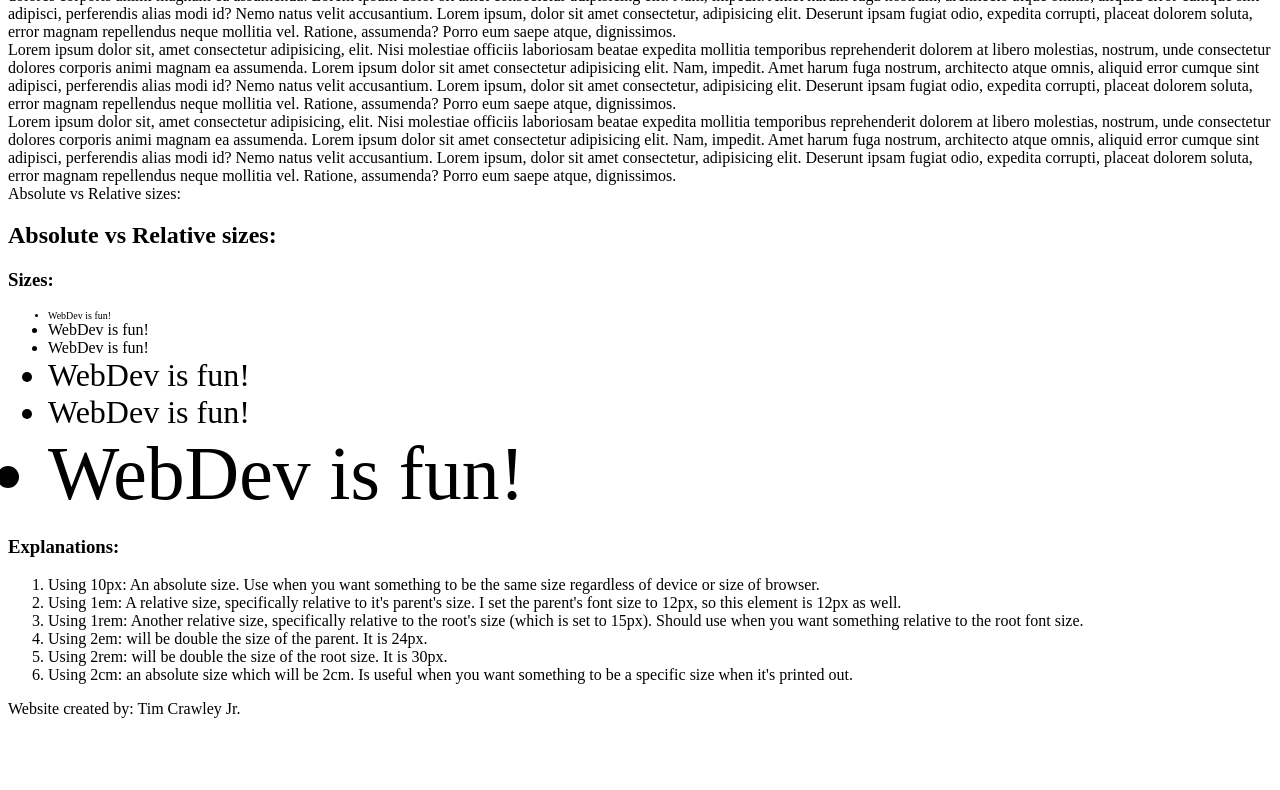
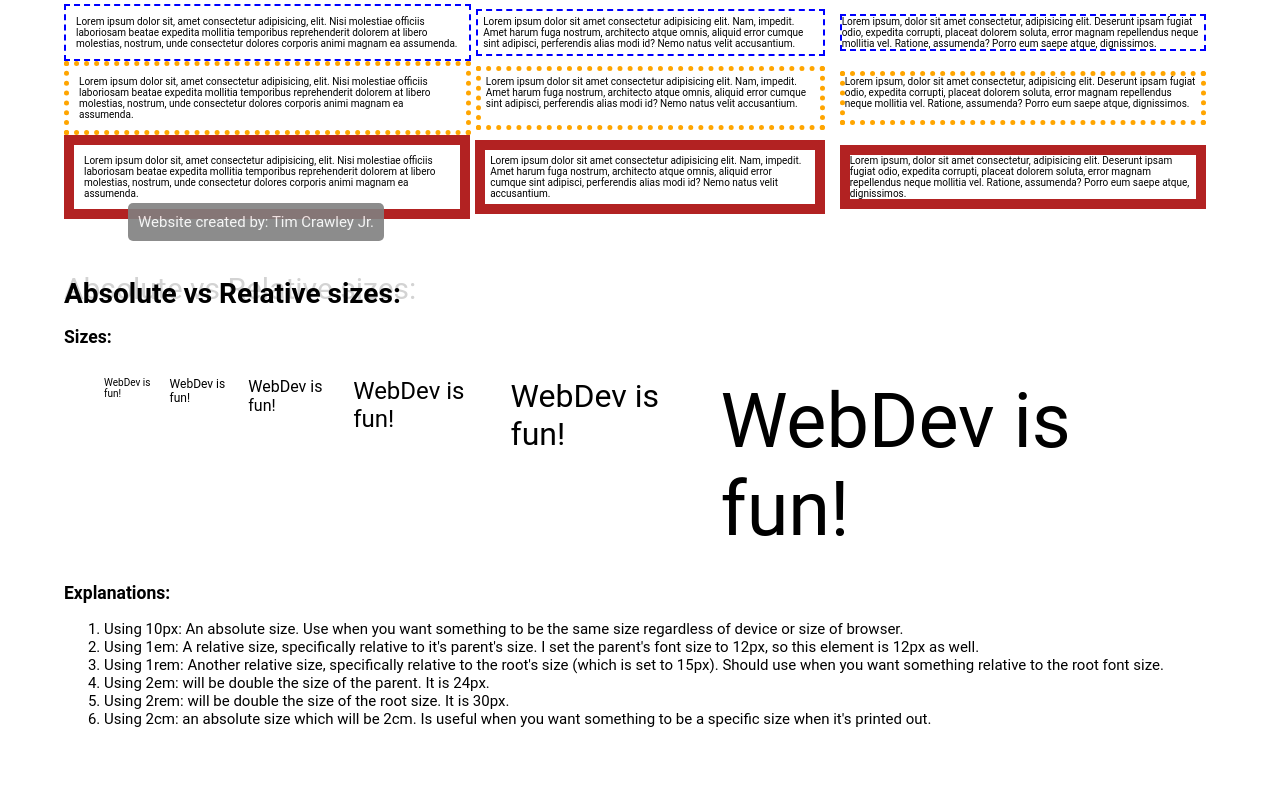
Before and after one commit to tcrawley2/html-self-assessment1, a website: page index.html in a window 1280 px wide. Shown: the part 547-1337 px from the top of the page. Before the commit the page ends 1273 px from the top, so only its background shows below. Drawn offline with Linux system fonts and the light colour scheme; the site is published under a folder, as on GitHub Pages, so addresses that start at the root find nothing.

Commit message:
Update index.html

```diff
--- a/index.html
+++ b/index.html
@@ -9,7 +9,7 @@
             content="A self-assessment webpage of vanilla HTML, CSS and JavaScript made for Web development class."
         />
         <title>Self-Assessment | Tim Crawley</title>
-        <link rel="stylesheet" type="text/css" href="/styles/style.css" />
+        <link rel="stylesheet" type="text/css" href="./styles/style.css" />
     </head>
     <body>
         <header>
```
